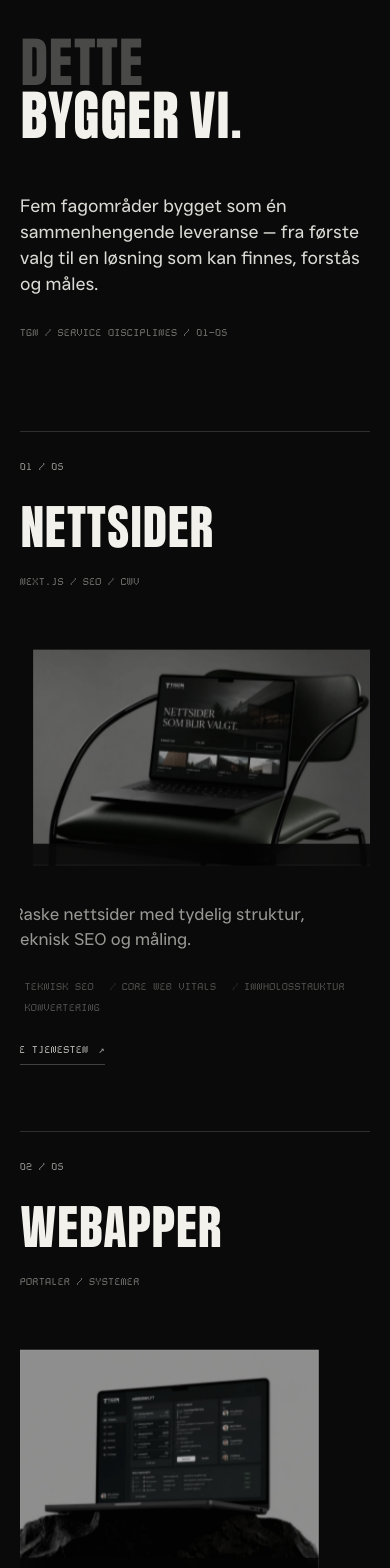
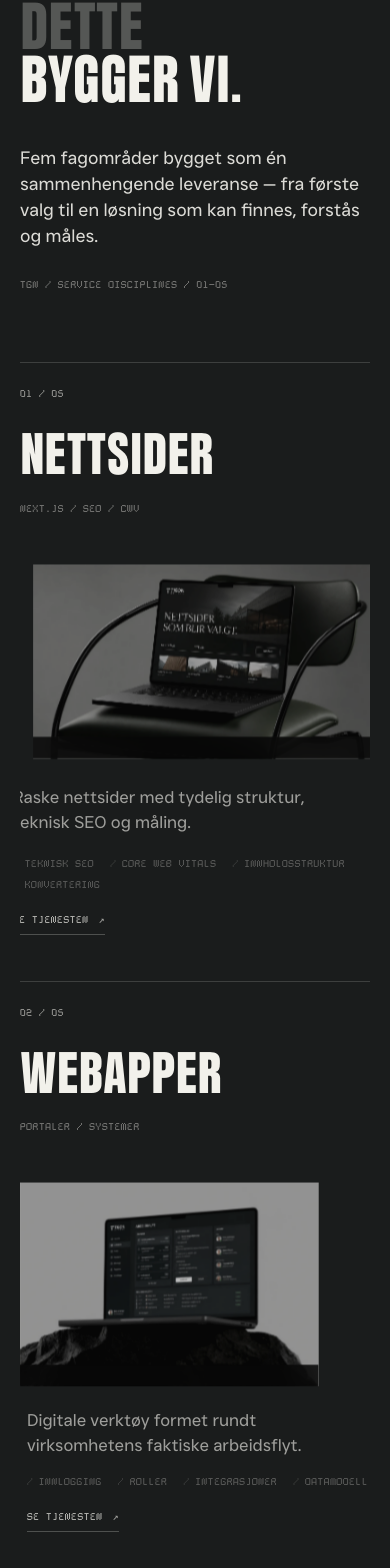
Before and after one commit to rezhh94/TGN-redesign, a Next.js app: page / in a window 390 px wide. Shown: the part 3991-5559 px from the top of the page. Built offline with nearby package versions, Linux system fonts and the light colour scheme.

Commit message:
refactor(home): compact services section

```diff
--- a/src/styles/what-we-build.css
+++ b/src/styles/what-we-build.css
@@ -1,7 +1,7 @@
 .what-build {
   position: relative;
   overflow: clip;
-  background: #090a09;
+  background: var(--ink-surface);
   color: var(--color-on-dark);
 }
 
@@ -17,7 +17,7 @@
   display: grid;
   grid-template-columns: repeat(var(--grid-cols), minmax(0, 1fr));
   column-gap: var(--grid-gutter);
-  padding: clamp(112px, 14vh, 184px) var(--gutter) clamp(72px, 9vh, 116px);
+  padding: clamp(88px, 11vh, 140px) var(--gutter) clamp(52px, 6.5vh, 82px);
 }
 
 .what-build__label {
@@ -88,7 +88,7 @@
   grid-column: 1 / -1;
   min-width: 0;
   overflow: hidden;
-  padding: clamp(30px, 4vh, 48px) 0 clamp(74px, 10vh, 118px);
+  padding: clamp(24px, 3vh, 36px) 0 clamp(52px, 7vh, 78px);
   border-top: 1px solid rgba(242, 241, 235, 0.16);
 }
 
@@ -146,7 +146,7 @@
 
 .service-chapter__body {
   align-items: end;
-  margin-top: clamp(52px, 7vh, 82px);
+  margin-top: clamp(38px, 5vh, 56px);
 }
 
 .service-chapter__copy {
@@ -166,7 +166,7 @@
   display: flex;
   flex-wrap: wrap;
   gap: 8px 16px;
-  margin-top: clamp(24px, 3vh, 36px);
+  margin-top: clamp(18px, 2.4vh, 26px);
   padding: 0;
   color: var(--on-dark-faint);
   list-style: none;
@@ -181,7 +181,7 @@
 .service-chapter__copy > a {
   display: inline-flex;
   gap: 1em;
-  margin-top: clamp(26px, 3.5vh, 40px);
+  margin-top: clamp(20px, 2.6vh, 28px);
   padding-bottom: 8px;
   border-bottom: 1px solid rgba(242, 241, 235, 0.36);
   color: var(--color-on-dark);
@@ -191,7 +191,7 @@
 .service-chapter__visual {
   position: relative;
   grid-column: 6 / -1;
-  aspect-ratio: 16 / 10;
+  aspect-ratio: 16 / 9;
   margin: 0;
   overflow: hidden;
   background: var(--paper);
@@ -210,7 +210,7 @@
 
 .service-chapter--pair {
   grid-column: span 6;
-  padding-bottom: clamp(64px, 7.5vh, 90px);
+  padding-bottom: clamp(48px, 6vh, 64px);
 }
 
 .service-chapter--pair:nth-child(2) {
@@ -238,30 +238,30 @@
 .service-chapter--pair .service-chapter__head h3 {
   grid-column: 1 / -1;
   grid-row: 2;
-  margin-top: clamp(36px, 5vh, 56px);
+  margin-top: clamp(26px, 3.5vh, 38px);
   font-size: clamp(52px, 5.8vw, 94px);
 }
 
 .service-chapter--pair .service-chapter__body {
-  margin-top: clamp(38px, 5vh, 56px);
+  margin-top: clamp(30px, 4vh, 40px);
 }
 
 .service-chapter--pair .service-chapter__visual,
 .service-chapter--pair.service-chapter--reverse .service-chapter__visual {
   grid-column: 1 / -1;
   grid-row: 1;
-  aspect-ratio: 4 / 3;
+  aspect-ratio: 3 / 2;
 }
 
 .service-chapter--pair .service-chapter__copy,
 .service-chapter--pair.service-chapter--reverse .service-chapter__copy {
   grid-column: 1 / 6;
   grid-row: 2;
-  margin-top: clamp(26px, 3.5vh, 38px);
+  margin-top: clamp(20px, 2.6vh, 28px);
 }
 
 .service-chapter--pair .service-chapter__copy ul {
-  margin-top: 22px;
+  margin-top: 18px;
 }
 
 .service-chapter--wide .service-chapter__body {
@@ -279,17 +279,17 @@
 }
 
 .service-chapter--finale {
-  padding-bottom: clamp(58px, 7vh, 86px);
+  padding-bottom: clamp(44px, 5.5vh, 60px);
 }
 
 .service-chapter--finale .service-chapter__body {
   align-items: center;
-  margin-top: clamp(38px, 5vh, 58px);
+  margin-top: clamp(30px, 4vh, 40px);
 }
 
 .service-chapter--finale .service-chapter__visual {
   grid-column: 3 / 8;
-  aspect-ratio: 4 / 3;
+  aspect-ratio: 3 / 2;
 }
 
 .service-chapter--finale .service-chapter__copy {
@@ -325,7 +325,7 @@
   grid-template-columns: 2fr 8fr 2fr;
   gap: var(--grid-gutter);
   align-items: start;
-  padding: clamp(48px, 6vh, 72px) var(--gutter) clamp(76px, 10vh, 124px);
+  padding: clamp(36px, 4.5vh, 48px) var(--gutter) clamp(56px, 7vh, 76px);
   border-top: 1px solid rgba(242, 241, 235, 0.16);
   color: var(--on-dark-faint);
   font-family: var(--font-mono);
@@ -360,7 +360,7 @@
 @media (max-width: 900px) {
   .what-build__intro {
     grid-template-columns: 1fr;
-    padding-top: 96px;
+    padding-top: 72px;
   }
 
   .what-build__label,
@@ -370,12 +370,12 @@
   }
 
   .what-build__title {
-    margin-top: 48px;
+    margin-top: 36px;
     font-size: clamp(64px, 17vw, 118px);
   }
 
   .what-build__intro-copy {
-    margin-top: 48px;
+    margin-top: 36px;
   }
 
   .service-ledger {
@@ -433,7 +433,7 @@
   }
 
   .service-chapter__body {
-    margin-top: 48px;
+    margin-top: 36px;
   }
 
   .service-chapter--pair .service-chapter__head h3 {
@@ -443,16 +443,16 @@
 
   .service-chapter--pair .service-chapter__body,
   .service-chapter--finale .service-chapter__body {
-    margin-top: 48px;
+    margin-top: 36px;
   }
 
   .service-chapter__copy {
     order: 2;
-    margin-top: 38px;
+    margin-top: 28px;
   }
 
   .service-chapter--pair .service-chapter__copy {
-    margin-top: 38px;
+    margin-top: 28px;
   }
 
   .service-chapter__visual,
@@ -461,7 +461,7 @@
   }
 
   .service-chapter__copy ul {
-    margin-top: 28px;
+    margin-top: 22px;
   }
 
   .what-build__register {
@@ -574,8 +574,8 @@
   }
 
   .service-chapter {
-    padding-top: 28px;
-    padding-bottom: 76px;
+    padding-top: 24px;
+    padding-bottom: 56px;
   }
 
   .service-chapter__copy > p {
```
